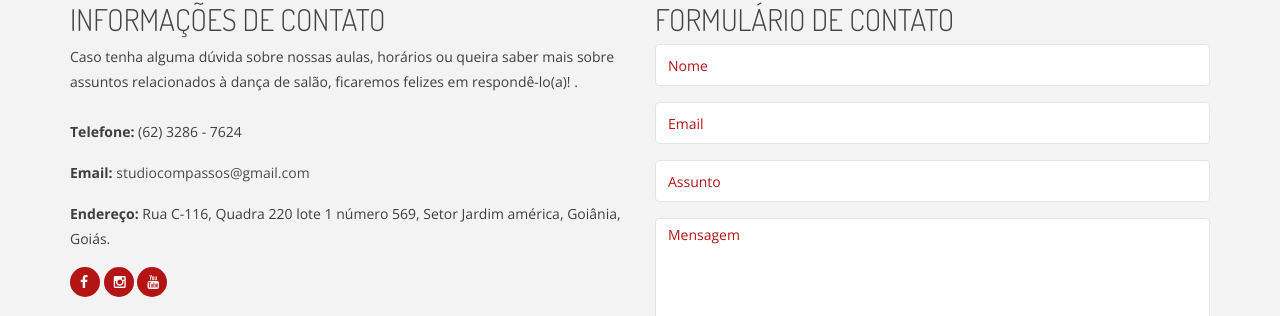
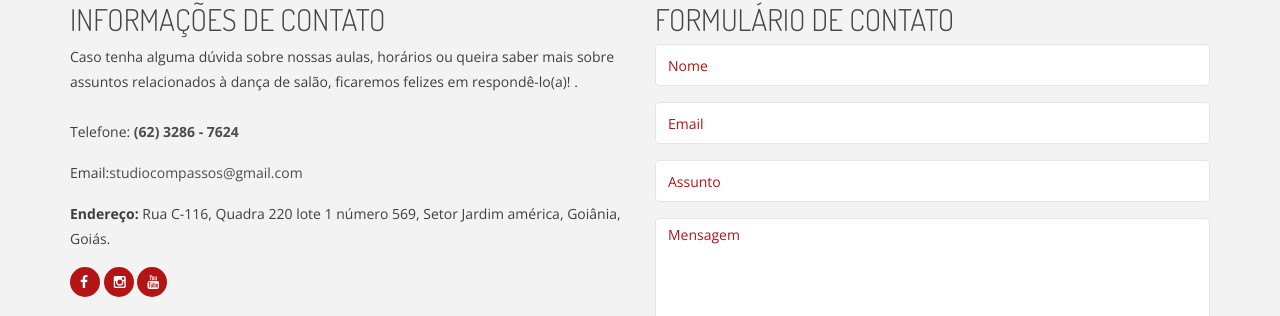
Before and after one commit to 5devmonkeys/comp, a Jekyll site: the page built from contato.html, in a window 1280 px wide. Shown: the part 434-750 px from the top of the page. Built offline with Jekyll 4.4.1, drawn with Linux system fonts in a browser that asks for light colours.

```diff
--- a/contato.html
+++ b/contato.html
@@ -33,10 +33,10 @@ layout: default
                 </header>
                 <p>Caso tenha alguma dúvida sobre nossas aulas, horários ou queira saber mais sobre assuntos relacionados à dança de salão, ficaremos felizes em respondê-lo(a)!  .
                 <br><br>
-                    <strong>Telefone:</strong> {{ site.phone_number }}
+                    Telefone:<a href="tel:{{ site.phone_number }}"><strong> {{ site.phone_number }}</strong></a>
                 </p>
                 <p>
-                    <strong>Email:</strong> <a href="mailto:{{ site.email }}">{{ site.email }}</a>
+                    Email:<a href="mailto:{{ site.email }}">{{ site.email }}</a>
                 </p>
                 <p>
                     <strong>Endereço:</strong> {{ site.address }}
```
